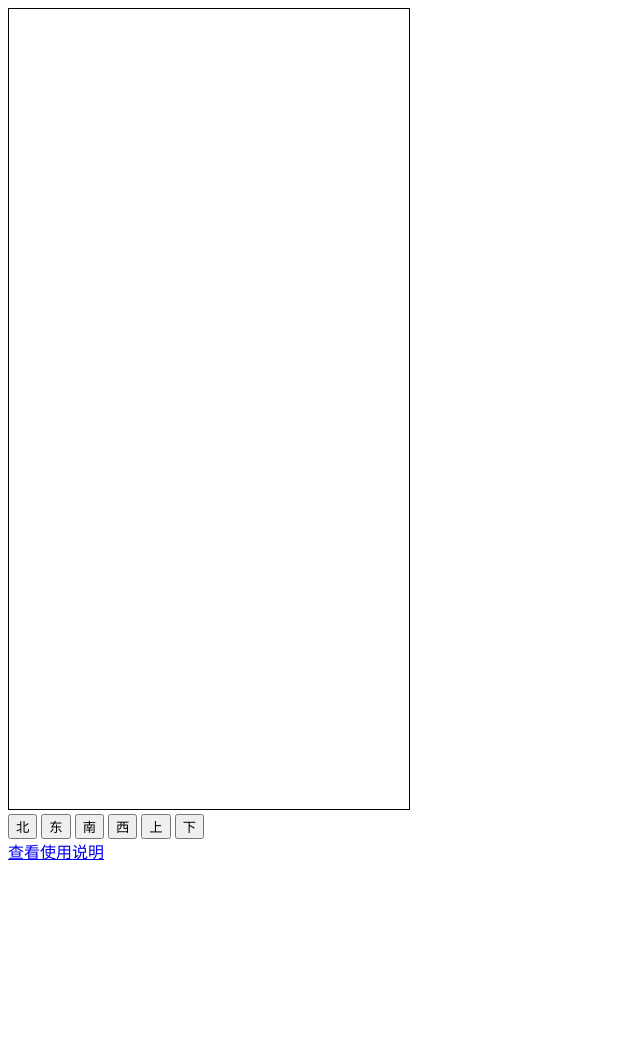
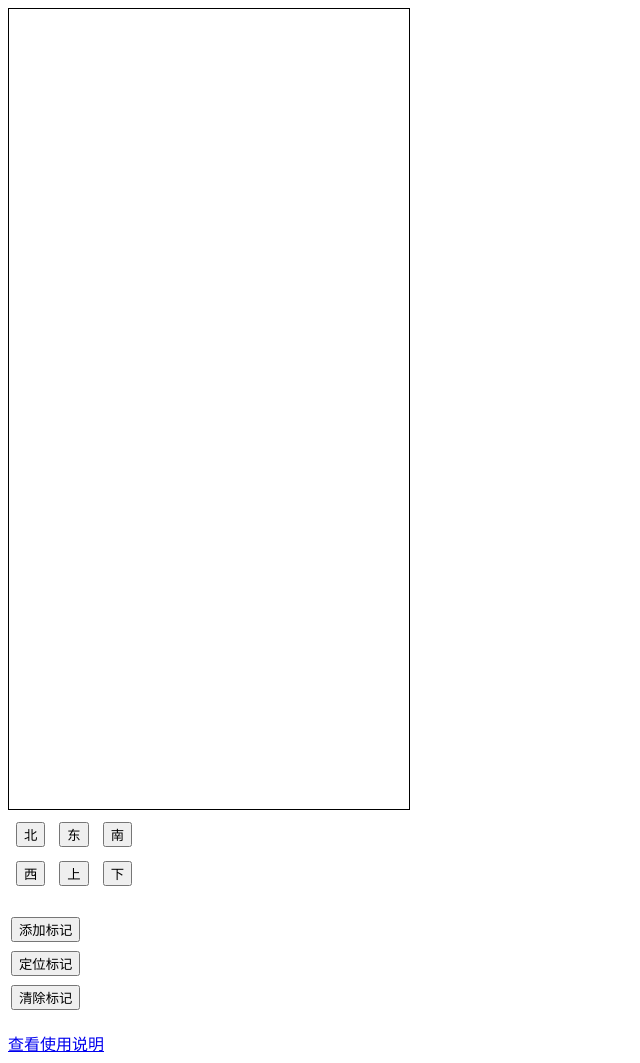
Before and after one commit to avebest1992/PipeDrawing, a website: page pipedrawingH5/index.html in a window 1280 px wide. Shown: the whole page, without its empty margins (0-640 px from the left). Before the commit the page ends 871 px from the top, so only its background shows below. Drawn offline with Linux system fonts and the light colour scheme.

Commit message:
Update index.html

```diff
--- a/pipedrawingH5/index.html
+++ b/pipedrawingH5/index.html
@@ -10,14 +10,27 @@
         您的浏览器不支持html5，请用IE9以上或Chrome浏览器打开
     </canvas>
     <br>
-    <button id="northeast">北</button>
-    <button id="southeast">东</button>
-    <button id="southwest">南</button>
-    <button id="northwest">西</button>
-    <button id="up">上</button>
-    <button id="down">下</button>
-    <script src="app.js"></script>
+    <table>
+        <tr>
+        <td><button id="northeast" style="margin: 5px 5px 5px 5px;">北</button></td>
+        <td><button id="southeast" style="margin: 5px 5px 5px 5px;">东</button></td>
+        <td><button id="southwest" style="margin: 5px 5px 5px 5px;">南</button></td>
+        </tr>
+        <tr>
+        <td><button id="northwest" style="margin: 5px 5px 5px 5px;">西</button></td>
+        <td><button id="up" style="margin: 5px 5px 5px 5px;">上</button></td>
+        <td><button id="down" style="margin: 5px 5px 5px 5px;">下</button></td>
+        </tr>
+    </table>
+    <table style="margin-top: 20px;">
+        <tr><td><button id="stamp">添加标记</button></td></tr>
+        <tr><td><button id="goto_stamp" style="margin-top: 5px;">定位标记</button></td></tr>
+        <tr><td><button id="clear_stamp" style="margin-top: 5px;">清除标记</button></td></tr>
+    </table>
 </body>
 <br>
 <a href="help.html">查看使用说明</a>
+<footer>
+    <script src="app.js"></script>
+</footer>
 </html>
```
